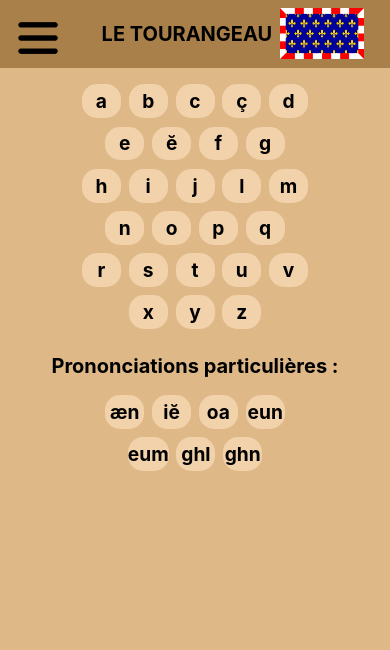
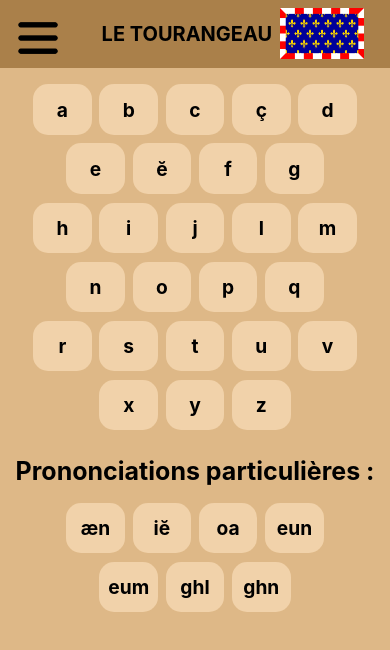
Before and after one commit to ElMala37/tourangeau, a React (Create React App) app: page /alphabet in a window 390 px wide. Shown: the top 650 px of the page. Built offline with nearby package versions, Linux system fonts and the light colour scheme.

Commit message:
Alphabet

```diff
--- a/src/styles/Alphabet.css
+++ b/src/styles/Alphabet.css
@@ -60,7 +60,7 @@
 
     .TitreAlphabet{
         font-weight: bolder;
-        font-size: 20px;
+        font-size: 25px;
         margin-top: 2vh;
         margin-bottom: 2vh;
     }
@@ -80,9 +80,9 @@
     }
 
     .AlphabetLettreCase{
-        height:4vh;
+        height:6vh;
         min-height: max-content;
-        width: 10vw;
+        width: 15vw;
         min-width: max-content;
         background-color: #f1d2aa;
         border-radius: 15px;
```
